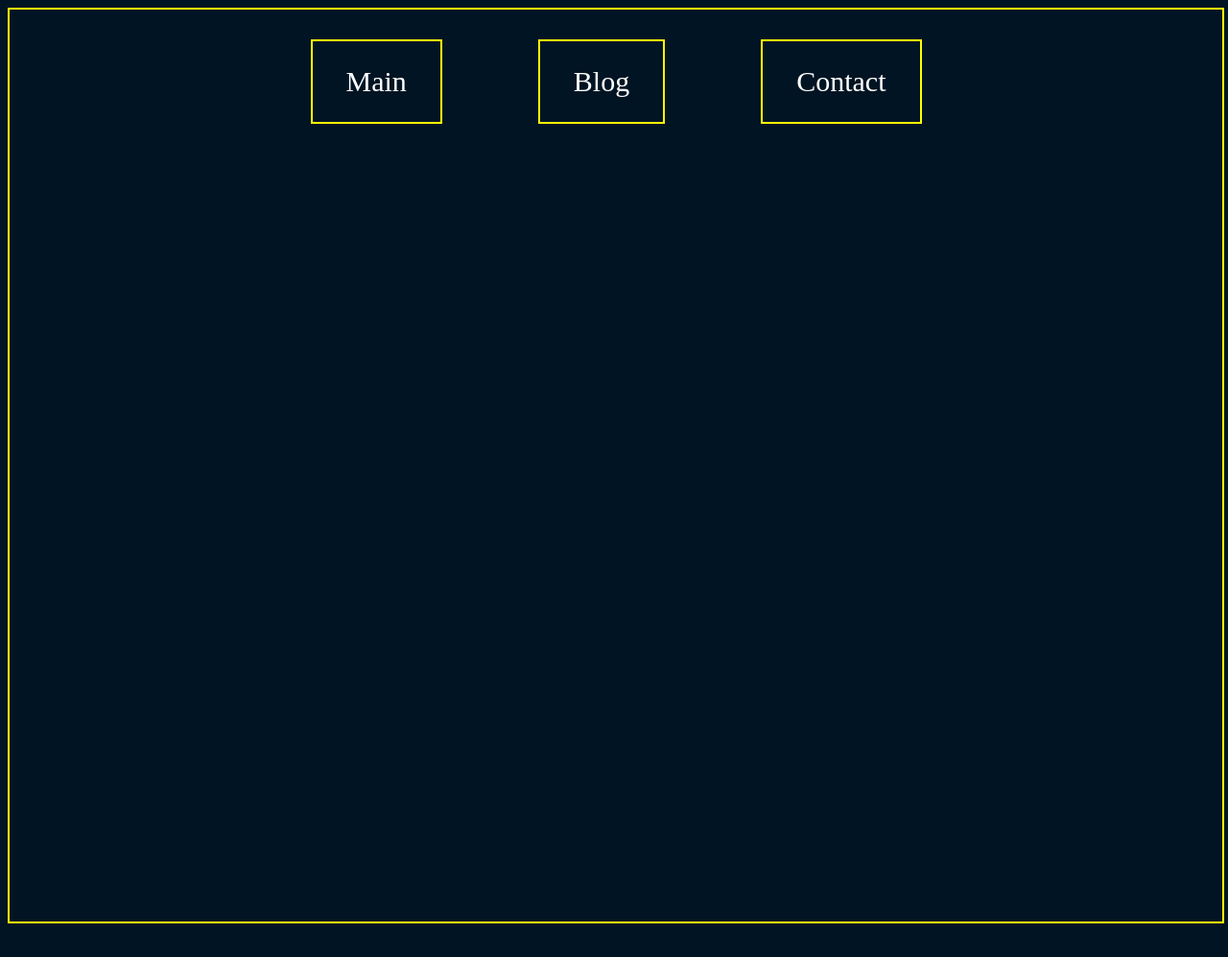
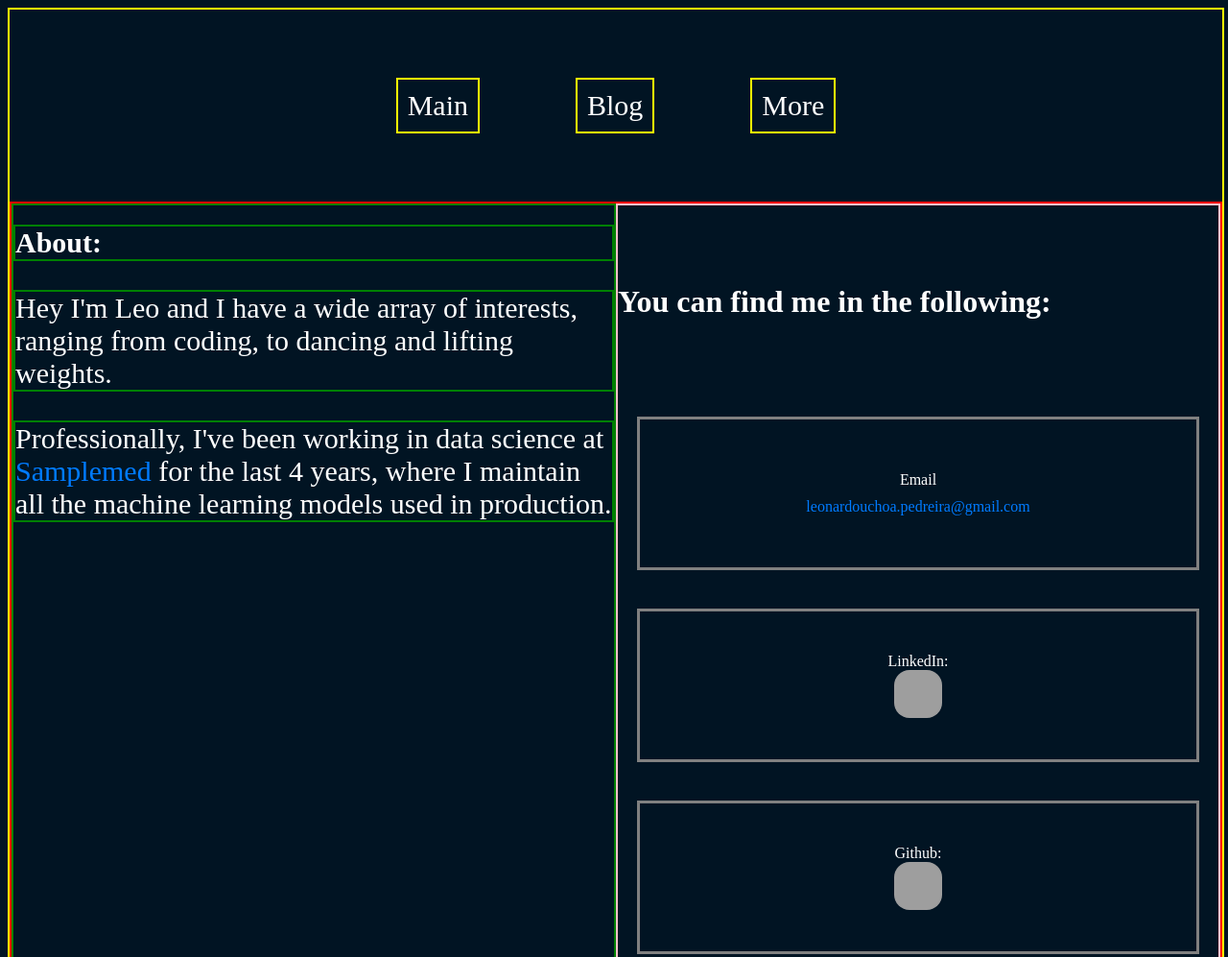
Before and after one commit to leouchoa/website, a plain HTML site: page contact.html in a window 1280 px wide. Shown: the top 997 px of the page at 96% size. Before the commit the page ends 970 px from the top, so only its background shows below. Drawn offline with Linux system fonts and the light colour scheme; grey boxes are pictures that could not be loaded.

Commit message:
v0 of about/contact page
Needs rework, this layout is not good

```diff
--- a/contact.html
+++ b/contact.html
@@ -19,10 +19,60 @@
           <a href="./blogposts.html">Blog</a>
         </div>
         <div class="hd hd-contact">
-          <a href="./contact.html">Contact</a>
+          <a href="./contact.html">More</a>
         </div>
       </div>
-      <div class="contact-info"></div>
+      <div class="contact-info">
+        <div class="info-about">
+          <h1 class="info-about h1">About:</h1>
+          <p class="info-about text-intro">
+            Hey I'm Leo and I have a wide array of interests, ranging from
+            coding, to dancing and lifting weights.
+          </p>
+          <p class="info-about text-work">
+            Professionally, I've been working in data science at
+            <a href="https://www.samplemed.com.br" target="_blank">Samplemed</a>
+            for the last 4 years, where I maintain all the machine learning
+            models used in production.
+          </p>
+        </div>
+        <div class="info-contact">
+          <h1 class="contact-hd">You can find me in the following:</h1>
+          <!-- the following actually needs to be in the home page as the subscribe button! -->
+          <!-- <form class="contact-box email"> -->
+          <!--   <label for="email">Subscribe:</label> -->
+          <!--   <input type="email" id="email" name="email" required /> -->
+          <!--   <button type="submit">Send</button> -->
+          <!-- </form> -->
+          <div class="contact-box email">
+            Email
+            <!-- Hey please get in touch by sending me an email -->
+            <a href="mailto:leonardouchoa.pedreira@gmail.com" target="_blank">
+              leonardouchoa.pedreira@gmail.com
+            </a>
+          </div>
+          <div class="contact-box linkedin">
+            LinkedIn:
+            <a href="https://www.linkedin.com/in/leouchoap/" target="_blank">
+              <img
+                class="linkedin-logo"
+                src="https://upload.wikimedia.org/wikipedia/commons/c/ca/LinkedIn_logo_initials.png"
+                alt="LinkedIn Logo"
+              />
+            </a>
+          </div>
+          <div class="contact-box github">
+            Github:
+            <a href="https://github.com/leouchoa" target="_blank">
+              <img
+                class="github-logo"
+                src="https://github.githubassets.com/images/modules/logos_page/GitHub-Mark.png"
+                alt="GitHub Logo"
+              />
+            </a>
+          </div>
+        </div>
+      </div>
     </div>
   </body>
 </html>
--- a/css/contact.css
+++ b/css/contact.css
@@ -6,7 +6,7 @@
 .container {
   display: grid;
   grid-template-columns: repeat(3, 1fr);
-  grid-template-rows: 150px 200px 600px;
+  grid-template-rows: 200px 800px;
   grid-template-areas:
     "hd hd hd hd hd hd hd hd"
     "info info info info info info info info";
@@ -36,7 +36,6 @@
 a:link,
 a:visited {
   color: white;
-  padding: 15px 25px;
   text-align: center;
   text-decoration: none;
   display: inline-block;
@@ -46,3 +45,119 @@ a:hover,
 a:active {
   background-color: green;
 }
+
+.contact-info {
+  display: grid;
+  grid-template-columns: 1fr 1fr;
+  grid-template-rows: 800px;
+  grid-template-areas: "about contact";
+  border: 2px solid red;
+  /* width: 100%; */
+  /* height: 100%; */
+  grid-area: info;
+}
+
+.info-about {
+  border: 2px solid green;
+  grid-area: about;
+  font-size: 30px;
+}
+
+.info-about a {
+  color: #007bff; /* Color of the link */
+  text-decoration: none; /* Remove underline */
+}
+
+.info-about a:hover {
+  text-decoration: underline; /* Add underline on hover */
+}
+
+.info-contact {
+  border: 2px solid pink;
+  grid-area: contact;
+  display: grid;
+  grid-auto-rows: 200px 200px 200px;
+}
+
+.contact-hd {
+  display: flex;
+  justify-items: center;
+  align-items: center;
+}
+
+.contact-box {
+  margin: 20px;
+  /* background-color: lightgray; */
+  /* display: flex; */
+  /* width: 200px; */
+  /* height: 200px; */
+  /* margin: 50px; */
+  /* padding: 10px; */
+  /* justify-content: center; */
+  /* align-items: center; */
+  border: 3px solid gray;
+  /* color: black; */
+  /* border-radius: 2rem; */
+}
+
+.contact-box.email {
+  display: flex;
+  flex-direction: column;
+  align-items: center;
+  justify-content: center;
+}
+
+.contact-box.email a {
+  margin-top: 10px;
+  color: #007bff;
+  text-decoration: none;
+}
+
+.contact-box.email a:hover {
+  text-decoration: underline;
+}
+
+.contact-box.linkedin,
+.contact-box.github {
+  display: flex;
+  flex-direction: column;
+  align-items: center;
+  justify-content: center;
+}
+
+.linkedin-logo,
+.github-logo {
+  display: flex;
+  justify-content: center;
+  width: 50px; /* Adjust size as needed */
+  height: 50px; /* Adjust size as needed */
+  border-radius: 1em;
+}
+
+/* .email { */
+/*   font-size: 30px; */
+/*   padding: 10px; */
+/*   align-items: center; */
+/*   justify-items: center; */
+/* } */
+/**/
+/* .email input, */
+/* .email textarea { */
+/*   margin-bottom: 15px; */
+/*   padding: 10px; */
+/*   border: 1px solid #ccc; */
+/*   border-radius: 4px; */
+/* } */
+/**/
+/* .email button { */
+/*   padding: 10px; */
+/*   border: none; */
+/*   background-color: #007bff; */
+/*   color: white; */
+/*   border-radius: 4px; */
+/*   cursor: pointer; */
+/* } */
+/**/
+/* .email button:hover { */
+/*   background-color: #0056b3; */
+/* } */
--- a/css/style.css
+++ b/css/style.css
@@ -6,7 +6,7 @@
 .container {
   display: grid;
   grid-template-columns: repeat(3, 1fr);
-  grid-template-rows: 150px 200px 600px;
+  grid-template-rows: 150px 200px 1000px 100px;
   grid-template-areas:
     "hd hd hd hd hd hd hd hd"
     "intro intro intro intro intro intro intro intro"
@@ -92,7 +92,7 @@ a:active {
   display: grid;
   position: relative;
   width: 100%;
-  height: 100%;
+  height: 800px;
   grid-template-columns: repeat(2, 1fr);
   grid-template-rows: repeat(2, 1fr);
   justify-items: center;
```
Also changed, not shown: index.html (+4 -4 lines).
